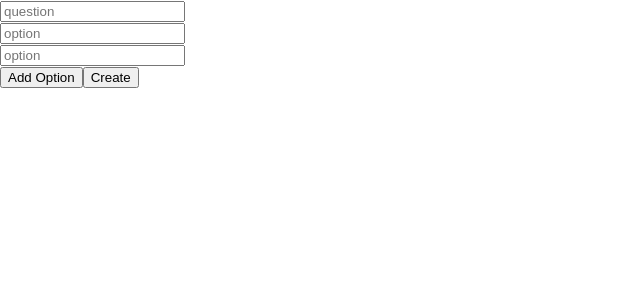
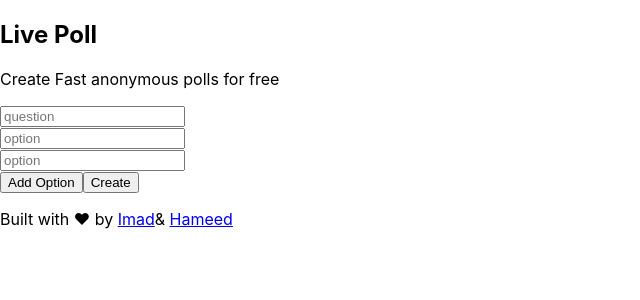
Before and after one commit to Md-Abdul-Hameed/Live-polling, a React (Create React App) app: page / in a window 1280 px wide. Shown: the top 300 px of the page, without its empty margins (0-640 px from the left). Built offline with nearby package versions, Linux system fonts and the light colour scheme; no server answers.

Commit message:
pages structure

```diff
--- a/package.json
+++ b/package.json
@@ -11,6 +11,7 @@
         "firebase": "^8.9.1",
         "react": "^17.0.2",
         "react-dom": "^17.0.2",
+        "react-loading-skeleton": "^2.2.0",
         "react-router-dom": "^5.2.0",
         "react-scripts": "4.0.3",
         "web-vitals": "^1.1.2"
--- a/src/components/CreatePoll.js
+++ b/src/components/CreatePoll.js
@@ -1,5 +1,7 @@
 import React, { useState } from "react";
 import { database } from "../firebase/firebaseConfig";
+import Footer from "./Footer";
+import Header from "./Header";
 
 export default function CreatePoll(props) {
 	const [question, setQuestion] = useState("");
@@ -42,7 +44,7 @@ export default function CreatePoll(props) {
 		let tempOptions = [...options];
 		let UpdatedOptions = [];
 		for (let i = 0; i < tempOptions.length; i++) {
-			if (i != idx) {
+			if (i !== idx) {
 				UpdatedOptions.push(tempOptions[i]);
 			}
 		}
@@ -50,6 +52,8 @@ export default function CreatePoll(props) {
 	};
 
 	return (
+		<>
+			<Header />
 			<div>
 				<input
 					placeholder="question"
@@ -76,5 +80,7 @@ export default function CreatePoll(props) {
 				<button onClick={handleAddOption}>Add Option</button>
 				<button onClick={handleCreate}>Create</button>
 			</div>
+			<Footer />
+		</>
 	);
 }
--- a/src/components/Error.js
+++ b/src/components/Error.js
@@ -1,7 +1,11 @@
 import React from "react";
+import Header from "./Header";
+import Footer from "./Footer";
 
 export default function Error() {
 	return (
+		<>
+			<Header />
 			<div
 				style={{
 					display: "flex",
@@ -11,5 +15,7 @@ export default function Error() {
 			>
 				<h1>Error:404!! Page not found</h1>
 			</div>
+			<Footer />
+		</>
 	);
 }
--- /dev/null
+++ b/src/components/Footer.js
@@ -0,0 +1,12 @@
+import React from "react";
+
+export default function Footer() {
+	return (
+		<div>
+			<p>
+				Built with ❤ by <a href="https://www.github.com/abdul-imad">Imad</a>
+				 &amp; <a href="https://github.com/Md-Abdul-Hameed">Hameed</a>
+			</p>
+		</div>
+	);
+}
--- /dev/null
+++ b/src/components/Header.js
@@ -0,0 +1,10 @@
+import React from 'react'
+
+export default function Header() {
+    return (
+        <div>
+            <h2>Live Poll</h2>
+            <p>Create Fast anonymous polls for free</p>
+        </div>
+    )
+}
--- a/src/components/MyPolls.js
+++ b/src/components/MyPolls.js
@@ -1,9 +1,13 @@
-import React from 'react'
+import React from "react";
+import Footer from "./Footer";
+import Header from "./Header";
 
 export default function MyPolls() {
-    return (
-        <div>
-            My Polls
-        </div>
-    )
+	return (
+		<>
+			<Header />
+			<div>My Polls</div>
+			<Footer />
+		</>
+	);
 }
--- a/src/components/PollResult.js
+++ b/src/components/PollResult.js
@@ -1,12 +1,15 @@
 import React, { useEffect } from "react";
 import { useState } from "react";
 import { database } from "../firebase/firebaseConfig";
+import Header from "./Header";
+import Footer from "./Footer";
 
 export default function PollResult(props) {
 	const [question, setQuestion] = useState("");
 	const [options, setOptions] = useState([]);
 	const [totalVotes, setTotalVotes] = useState(0);
 	const [eachOptionVotes, setEachOptionVotes] = useState([]);
+	const [myVote, setMyVote] = useState();
 	const {
 		match: {
 			params: { id },
@@ -24,9 +27,19 @@ export default function PollResult(props) {
 			});
 			setEachOptionVotes(sortedArr);
 		});
+		let existing = localStorage.getItem("votes");
+		let oldVotes = existing ? JSON.parse(existing) : null;
+		if (oldVotes !== null) {
+			oldVotes.forEach((voteObj) => {
+				if (voteObj.pollID === id) {
+					setMyVote(voteObj.optionIdx);
+				}
+			});
+		}
 	}, []);
 	return (
 		<>
+			<Header />
 			<div>
 				<h1>{question}</h1>
 				{eachOptionVotes.map((option, id) => {
@@ -38,7 +51,11 @@ export default function PollResult(props) {
 					);
 				})}
 			</div>
-			<div>Total Votes : {totalVotes}</div>
+			<div>
+				<h5>Total Votes : {totalVotes}</h5>
+				<h5>You voted: {options[myVote]}</h5>
+			</div>
+			<Footer />
 		</>
 	);
 }
--- a/src/components/Polling.js
+++ b/src/components/Polling.js
@@ -1,5 +1,7 @@
 import React, { useEffect, useState } from "react";
 import { database } from "../firebase/firebaseConfig";
+import Footer from "./Footer";
+import Header from "./Header";
 
 export default function Polling(props) {
 	const [question, setQuestion] = useState("");
@@ -52,6 +54,7 @@ export default function Polling(props) {
 	});
 	return (
 		<>
+			<Header />
 			<h1>{question}</h1>
 			<div>
 				{options.map((option, id) => {
@@ -75,6 +78,7 @@ export default function Polling(props) {
 			<button onClick={handlePollSubmit} disabled={disable}>
 				Submit
 			</button>
+			<Footer />
 		</>
 	);
 }
```
Also changed, not shown: 1 other file (tests, documents, lock files or other folders). Lines whose indentation alone changed are shown as unchanged.
